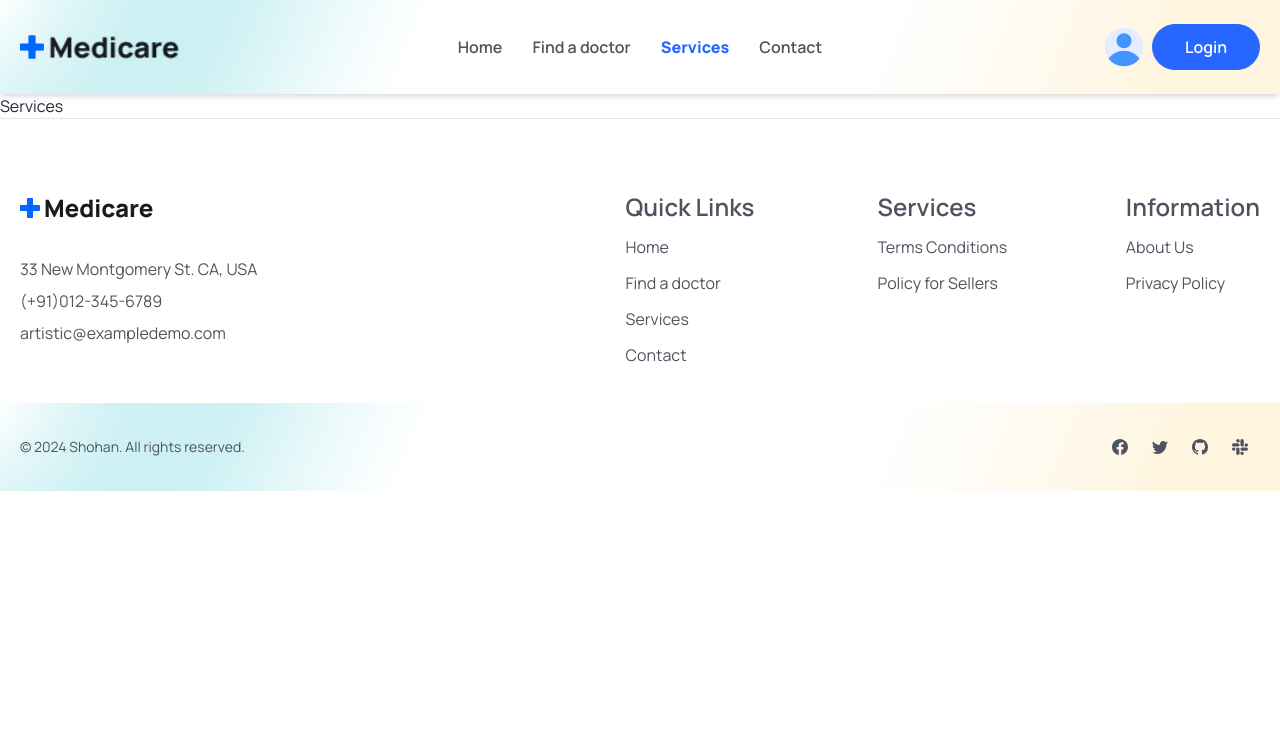
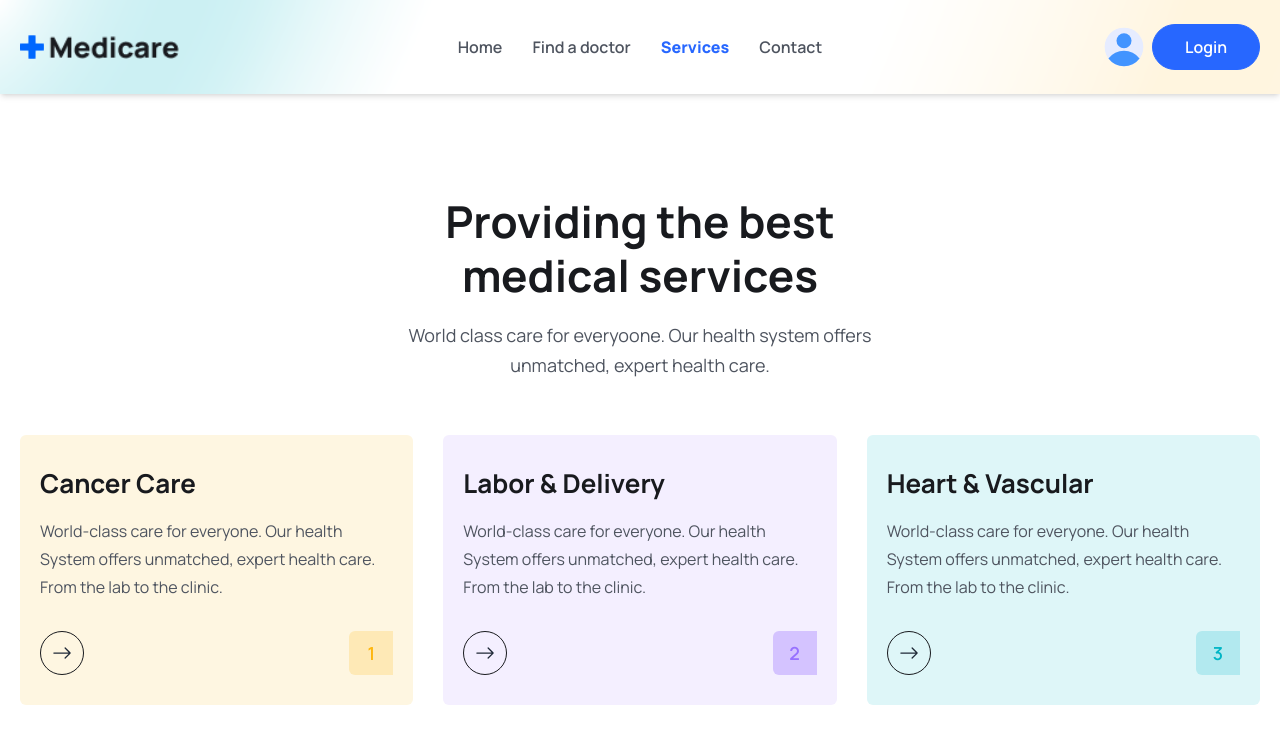
Before and after one commit to Shohanur-Shohan/medicare-booking-frontend, a React (Vite) app: page /services in a window 1280 px wide. Shown: the top 734 px of the page. Built offline with nearby package versions, Linux system fonts and the light colour scheme; grey boxes are pictures that could not be loaded.

Commit message:
service page done

```diff
--- a/src/pages/Services.jsx
+++ /dev/null
@@ -1,9 +0,0 @@
-
-
-const Services = () => {
-  return (
-    <div>Services</div>
-  )
-}
-
-export default Services
--- /dev/null
+++ b/src/pages/Services/ServicesPage.jsx
@@ -0,0 +1,11 @@
+import Services from "../../components/Home/Services";
+
+const ServicesPage = () => {
+  return (
+    <>
+      <Services />
+    </>
+  );
+};
+
+export default ServicesPage;
```
Also changed, not shown: src/routes/Routers.jsx (+11 -15 lines).
